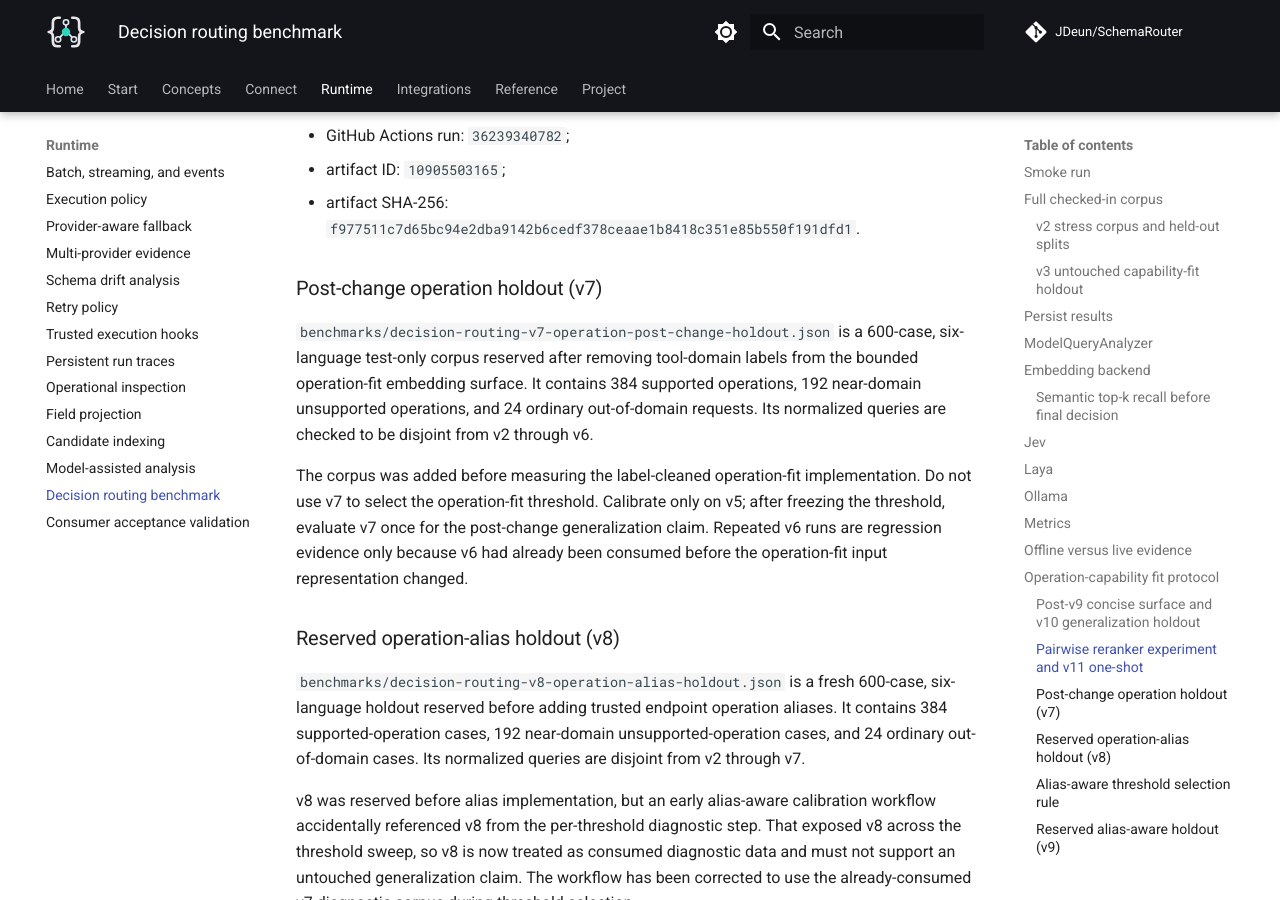
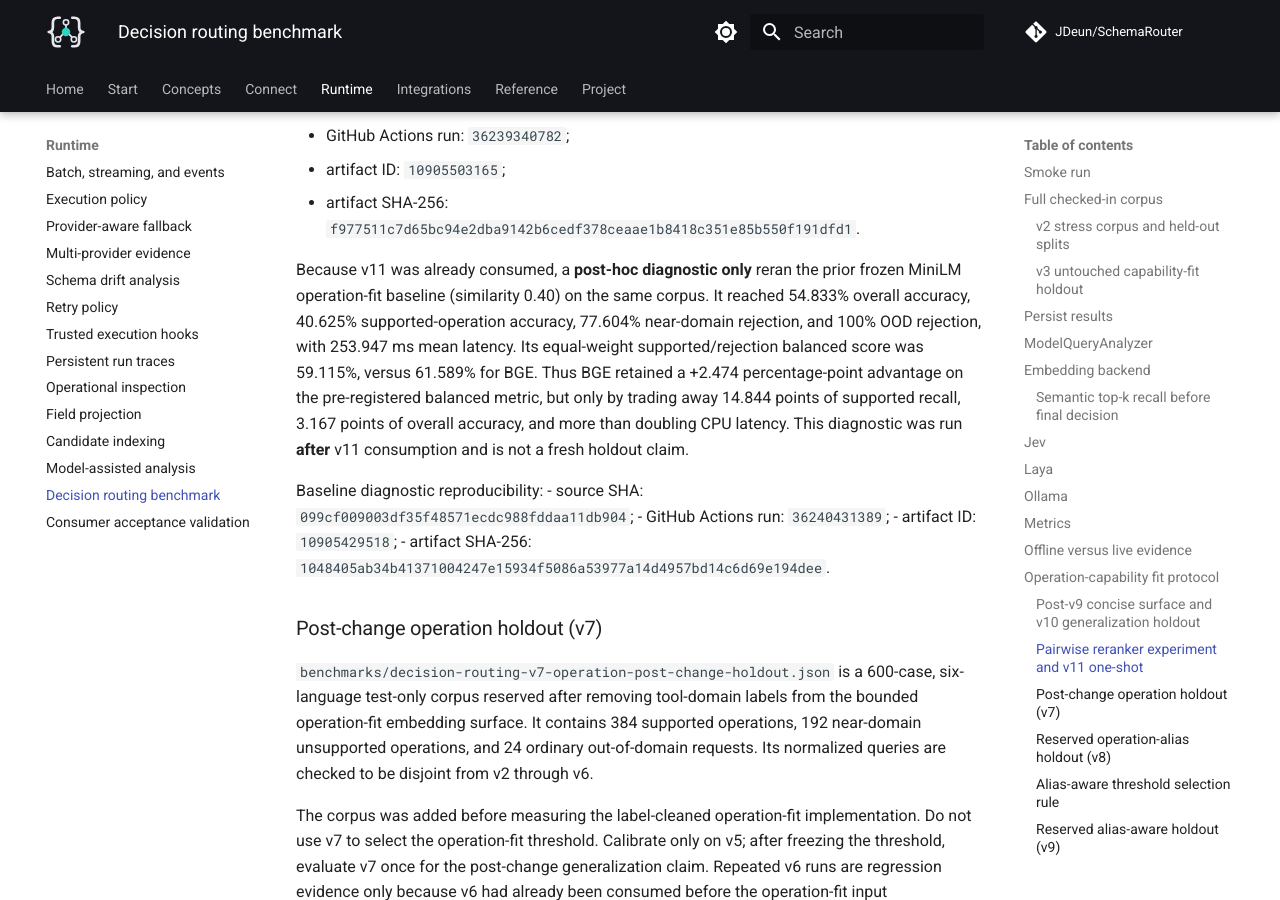
Before and after one commit to JDeun/SchemaRouter, an MkDocs documentation site: the page built from docs/guides/decision-benchmark.md, in a window 1280 px wide and 900 px high, scrolled down 11920 px. Built offline with MkDocs 1.6.1 and Material for MkDocs 9.7.7, drawn with Linux system fonts in a browser that asks for light colours; comment, search, counter and statistics services are not loaded.

Commit message:
docs: add same-corpus v11 baseline diagnostic

```diff
--- a/docs/guides/decision-benchmark.md
+++ b/docs/guides/decision-benchmark.md
@@ -488,6 +488,22 @@ Reproducibility record:
 - artifact SHA-256: `f977511c7d65bc94e2dba9142b6cedf378ceaae1b8418c351e85b550f191dfd1`.
 
 
+Because v11 was already consumed, a **post-hoc diagnostic only** reran the prior frozen MiniLM
+operation-fit baseline (similarity 0.40) on the same corpus. It reached 54.833% overall accuracy,
+40.625% supported-operation accuracy, 77.604% near-domain rejection, and 100% OOD rejection, with
+253.947 ms mean latency. Its equal-weight supported/rejection balanced score was 59.115%, versus
+61.589% for BGE. Thus BGE retained a +2.474 percentage-point advantage on the pre-registered balanced
+metric, but only by trading away 14.844 points of supported recall, 3.167 points of overall accuracy,
+and more than doubling CPU latency. This diagnostic was run **after** v11 consumption and is not a
+fresh holdout claim.
+
+Baseline diagnostic reproducibility:
+- source SHA: `099cf009003df35f48571ecdc988fddaa11db904`;
+- GitHub Actions run: `36240431389`;
+- artifact ID: `10905429518`;
+- artifact SHA-256: `1048405ab34b41371004247e15934f5086a53977a14d4957bd14c6d69e194dee`.
+
+
 ### Post-change operation holdout (v7)
 
 `benchmarks/decision-routing-v7-operation-post-change-holdout.json` is a 600-case,
```
